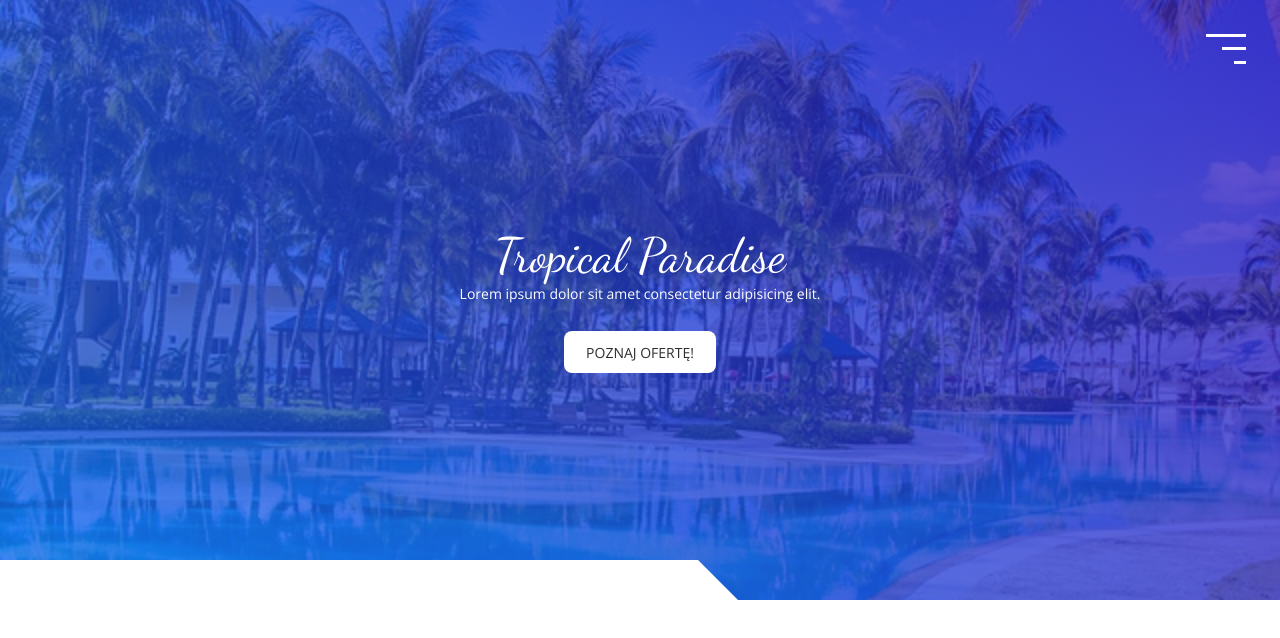
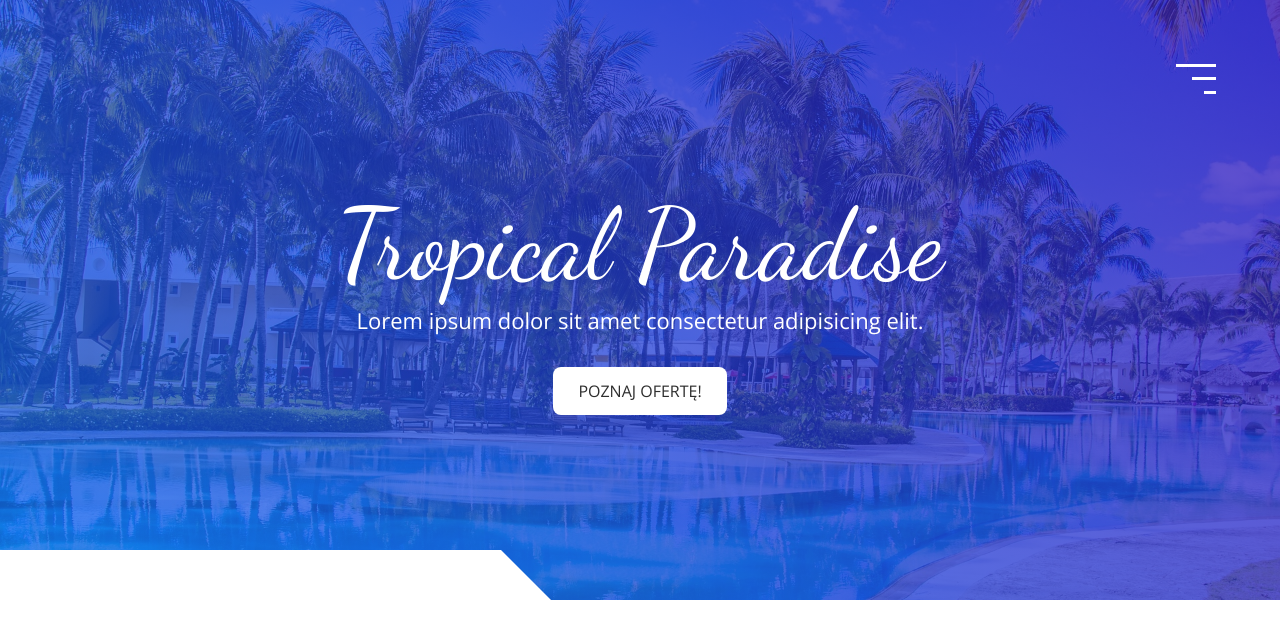
Before and after one commit to Krystian1303/FlexBoxSite, a plain HTML site: page index.html in a window 1280 px wide. Drawn offline with nearby package versions, Linux system fonts and the light colour scheme.

Commit message:
Header completed

```diff
--- a/sass/main.scss
+++ b/sass/main.scss
@@ -103,3 +103,35 @@ body {
 		}
 	}
 }
+// ===============
+// MEDIA
+// ===============
+@media (min-width: 768px) {
+	.white-block {
+		height: 50px;
+		width: 45%;
+	}
+	.header {
+		&__heading {
+			font-size: 6.6rem;
+		}
+		&__text {
+			font-size: 2.2rem;
+		}
+		&__btn {
+			font-size: 1.6rem;
+		}
+	}
+}
+@media (min-width: 992px) {
+	.burger-btn {
+		top: 50px;
+		right: 50px;
+	}
+	.header {
+		background-image: s.$blue-gradient, url(../img/header_big.jpg);
+		&__heading {
+			font-size: 10rem;
+		}
+	}
+} ;
```
Also changed, not shown: css/main.css, 1 other file.
